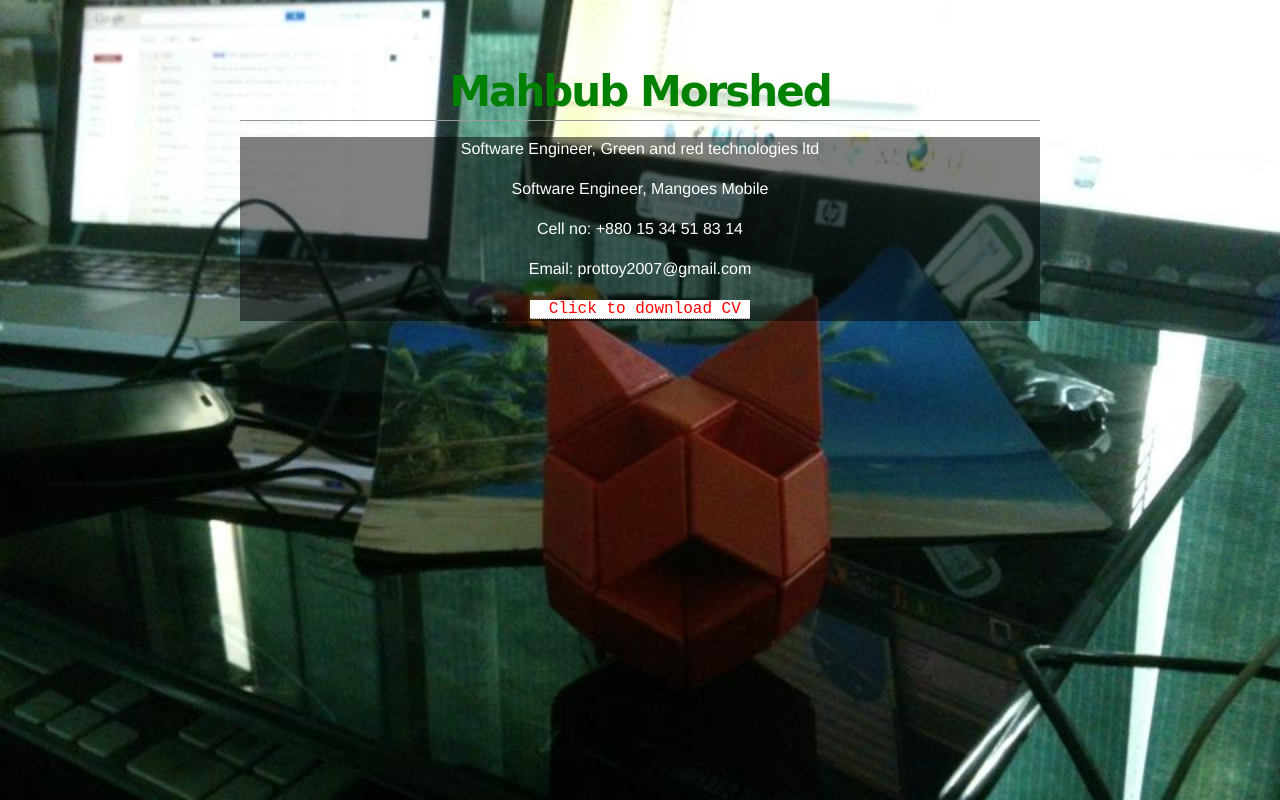
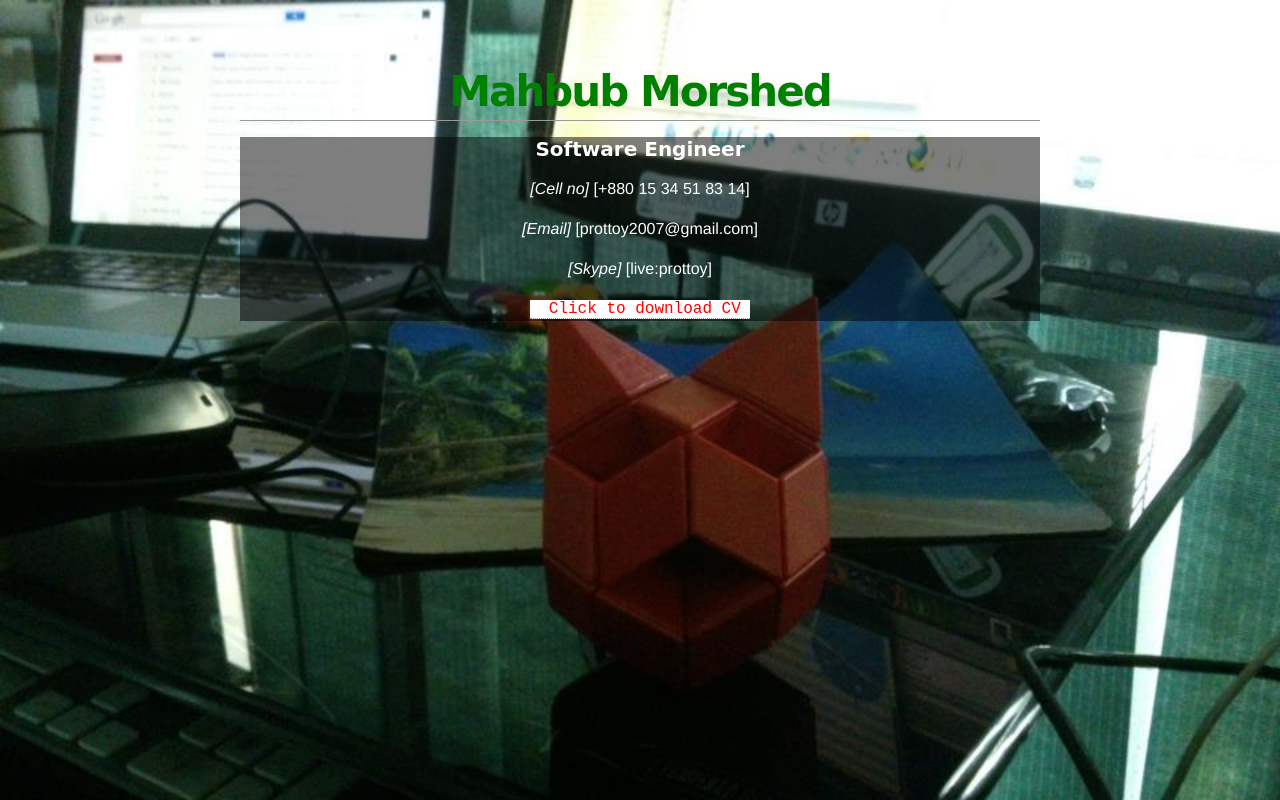
Before and after one commit to prottoy/prottoy.github.com, a plain HTML site: page index.html in a window 1280 px wide. Drawn offline with Linux system fonts and the light colour scheme.

Commit message:
g&r andnd magoes removed

```diff
--- a/index.html
+++ b/index.html
@@ -39,10 +39,10 @@
             <p><h1 style="color:green; font-family: 'Grand Hotel',cursive; align= center;"><center>Mahbub Morshed</center></h1></p>
             <div style="position:relative">
                 <div>
-                    <p><center style="color: white;">Software Engineer, Green and red technologies ltd</center></p>
-                    <p style="background-color: white;"><center style="color: white; ">Software Engineer, Mangoes Mobile</center></p>
-                    <p> <center style="color: white;">Cell no: +880 15 34 51 83 14</center></p>
-                    <p> <center style="color: white;">Email: prottoy2007@gmail.com</center> </p>
+                    <p><h2 style="color:white; font-family: 'Grand Hotel',cursive; align= center;"><center>Software Engineer</center></h1></p>
+                    <p> <center style="color: white;"><em>[Cell no]</em> [+880 15 34 51 83 14]</center></p>
+                    <p> <center style="color: white;"><em>[Email]</em> [prottoy2007@gmail.com]</center> </p>
+                    <p> <center style="color: white;"><em>[Skype]</em> [live:prottoy]</center> </p>
                 </div>
                 <p style="opacity=0.5;"><a href= "/20082014.pdf" style="background-color:white; color:red;" target="_blank"> <center><pre>  Click to download CV </pre><center></a></p>
 
```
Also changed, not shown: 1 other file.
